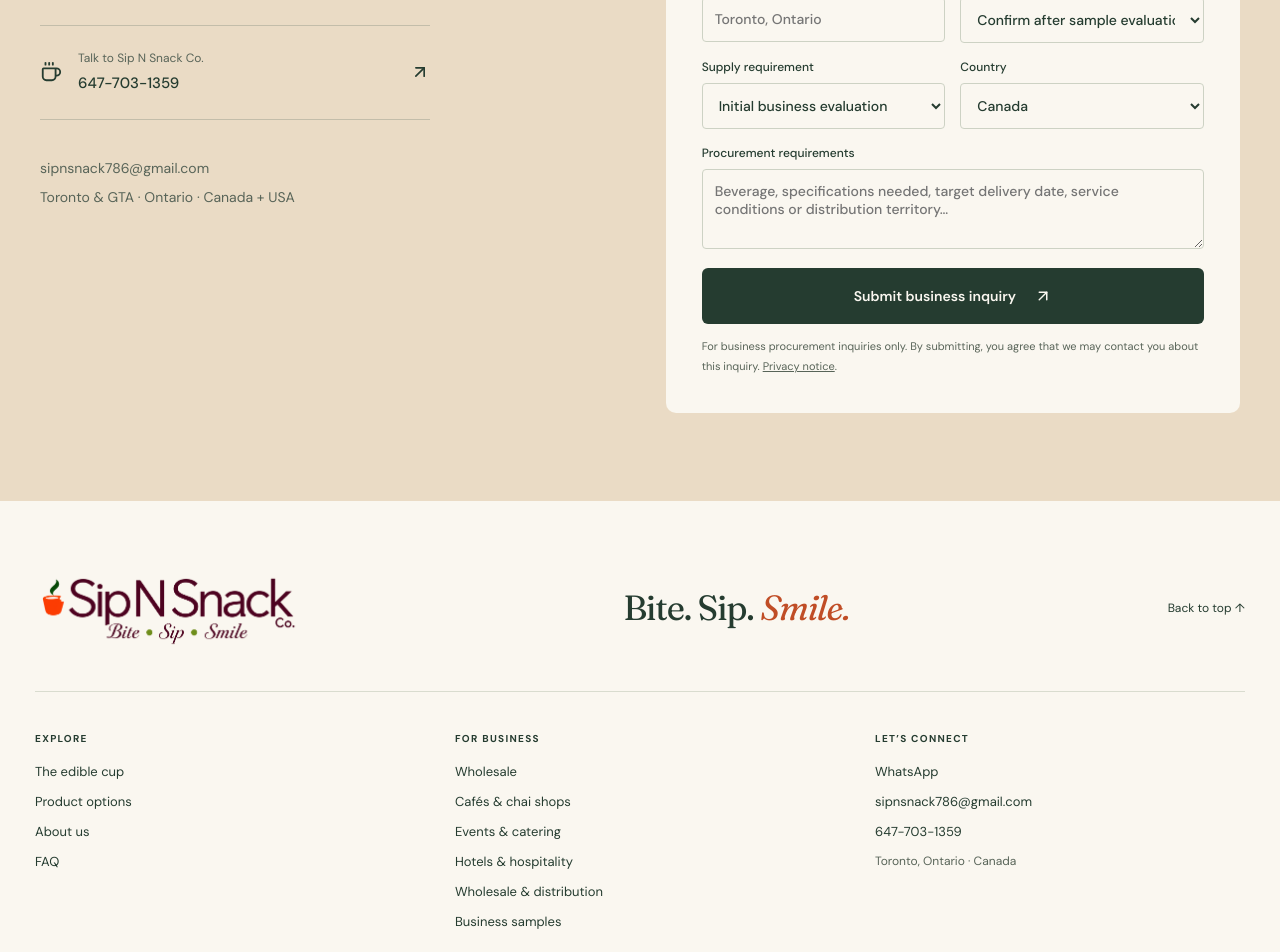
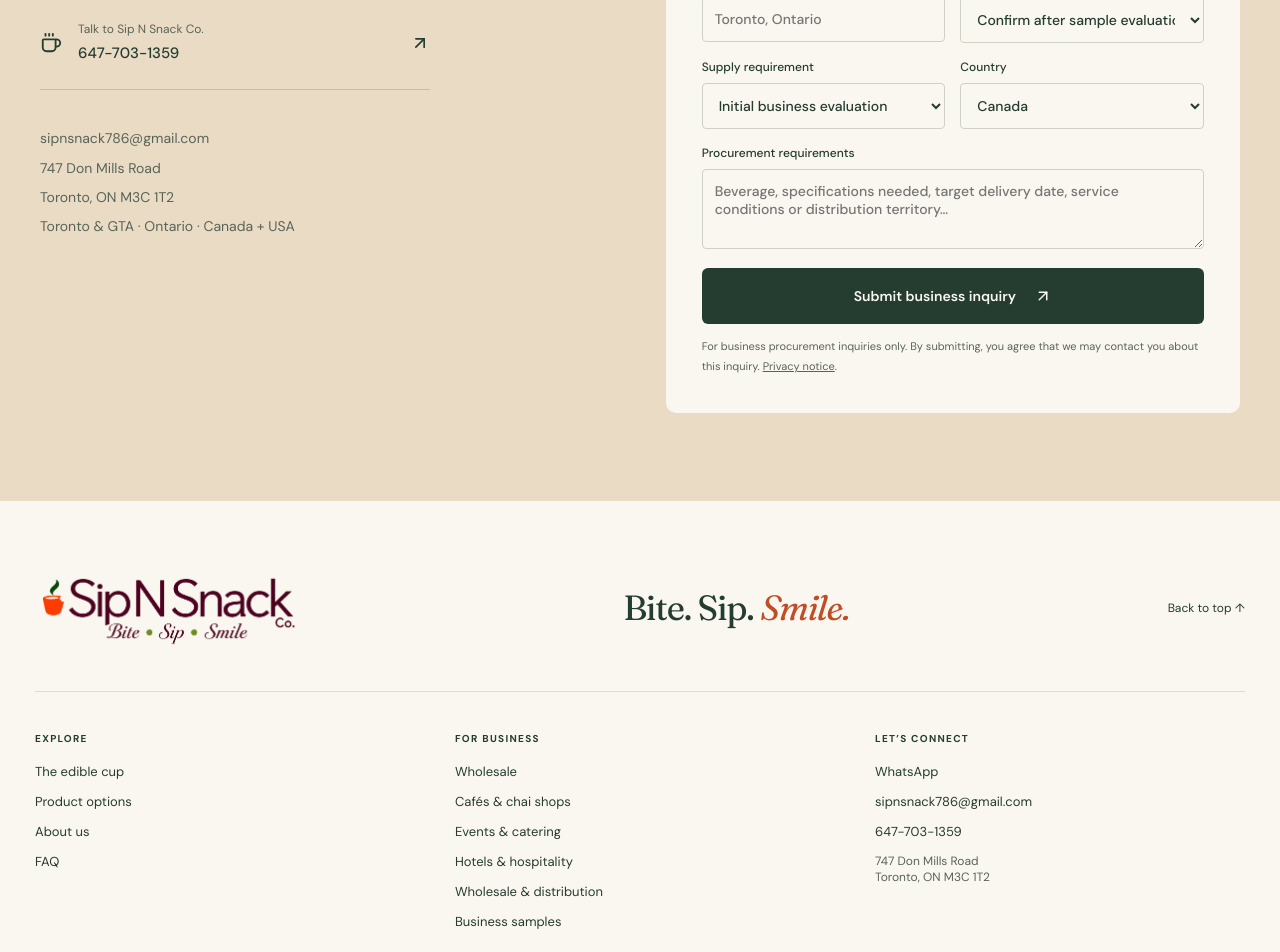
Before and after one commit to sipnsnack786-eng/sipnsnackco-website, a React (Vite) app: page / in a window 1280 px wide. Shown: the part 8360-9312 px from the top of the page. Built offline with nearby package versions, Linux system fonts and the light colour scheme.

Commit message:
Show business address in contact section and all page footers

```diff
--- a/Storefront.tsx
+++ b/Storefront.tsx
@@ -81,9 +81,9 @@ export default function Storefront() {
       <section className="how section" id="procurement"><div><span className="eyebrow">FROM FIRST TASTING TO REGULAR SUPPLY</span><h2>Your next serve.<br/><em>Three clear steps.</em></h2></div><div className="steps">{[["Evaluate.", "Review product information and try samples with your team."], ["Get a quote.", "Share quantity, location and timing for your business order."], ["Plan supply.", "Confirm your order, delivery arrangements and next steps."]].map(([title, description], i) => <article key={title}><span>0{i + 1}</span><h3>{title}</h3><p>{description}</p></article>)}</div></section>
       <section className="story section" id="our-story"><div className="story-image"><img src="/images/bite.jpg" alt="Illustrative edible cup with a bite from its rim" width="1376" height="768" loading="lazy"/><span className="story-label">A LITTLE DIFFERENT.<br/><em>By the last bite.</em></span></div><div className="story-copy"><span className="eyebrow">SIP N SNACK CO. / TORONTO, CANADA</span><h2>For the businesses<br/><em>behind the moment.</em></h2><p>Some experiences start with a drink. Ours continues with the cup.</p><p>Sip N Snack Co. supplies made-to-order edible cups produced in India to business buyers in Canada and the USA. Our focus starts in Toronto and the GTA, extends across Ontario, and welcomes wholesale inquiries beyond.</p><p>We work with café owners, hospitality teams, professional caterers and distributors who want to explore something different for their customers. Start with your menu and your requirements. We’ll help you plan the next step.</p><a className="text-link" href="#inquiry">Let’s talk about your business <ArrowRight size={18}/></a></div></section>
       <section className="faq section" id="faq"><div><span className="eyebrow">A FEW THINGS YOU MAY BE WONDERING</span><h2>Good questions.<br/><em>Clear answers.</em></h2><p>Planning your first order?<br/><a href={`mailto:${SITE.email}`}>Ask us directly <ArrowUpRight size={15}/></a></p></div><div className="faq-list">{faqs.map(([q, a], i) => <article key={q}><h3><button onClick={() => setOpenFaq(openFaq === i ? null : i)} aria-expanded={openFaq === i} aria-controls={`faq-answer-${i}`}>{q}{openFaq === i ? <Minus size={18}/> : <Plus size={18}/>}</button></h3><div id={`faq-answer-${i}`} hidden={openFaq !== i}><p>{a}</p></div></article>)}</div></section>
-      <section className="contact section" id="contact"><div className="contact-copy"><span className="eyebrow">YOUR BUSINESS. YOUR NEXT SERVE.</span><h2>Let’s make<br/><em>it happen.</em></h2><p>Tell us about your business, your drinks and the quantity you have in mind. Request samples, wholesale pricing or a distribution discussion.</p><div className="contact-options"><a href={wa}><MessageCircle size={22}/><span>Start a conversation<strong>Message us on WhatsApp</strong></span><ArrowUpRight size={20}/></a><a href="tel:+16477031359"><Coffee size={22}/><span>Talk to Sip N Snack Co.<strong>{SITE.phone}</strong></span><ArrowUpRight size={20}/></a></div><p className="contact-email"><a href={`mailto:${SITE.email}`}>{SITE.email}</a><br/>Toronto & GTA · Ontario · Canada + USA</p></div><Inquiry flavor={f.name}/></section>
+      <section className="contact section" id="contact"><div className="contact-copy"><span className="eyebrow">YOUR BUSINESS. YOUR NEXT SERVE.</span><h2>Let’s make<br/><em>it happen.</em></h2><p>Tell us about your business, your drinks and the quantity you have in mind. Request samples, wholesale pricing or a distribution discussion.</p><div className="contact-options"><a href={wa}><MessageCircle size={22}/><span>Start a conversation<strong>Message us on WhatsApp</strong></span><ArrowUpRight size={20}/></a><a href="tel:+16477031359"><Coffee size={22}/><span>Talk to Sip N Snack Co.<strong>{SITE.phone}</strong></span><ArrowUpRight size={20}/></a></div><p className="contact-email"><a href={`mailto:${SITE.email}`}>{SITE.email}</a><br/>{SITE.address1}<br/>{SITE.address2}<br/>Toronto & GTA · Ontario · Canada + USA</p></div><Inquiry flavor={f.name}/></section>
     </main>
-    <footer className="site-footer"><div className="footer-top"><Brand/><p>Bite. Sip. <em>Smile.</em></p><a className="back-top" href="#the-cup">Back to top ↑</a></div><div className="footer-links"><div><span>EXPLORE</span><a href="#the-cup">The edible cup</a><a href="#flavours">Product options</a><a href="#our-story">About us</a><a href="#faq">FAQ</a></div><div><span>FOR BUSINESS</span><a href="/wholesale">Wholesale</a>{segments.map(([title, href]) => <a href={href} key={href}>{title}</a>)}<a href={sampleLink}>Business samples</a></div><div><span>LET’S CONNECT</span><a href={wa}>WhatsApp</a><a href={`mailto:${SITE.email}`}>{SITE.email}</a><a href="tel:+16477031359">{SITE.phone}</a><p>Toronto, Ontario · Canada</p></div></div><div className="footer-bottom"><span>© 2026 Sip N Snack Co. · Bite • Sip • Smile.</span><span><a href="/privacy">Privacy</a> · Product imagery is illustrative.</span></div></footer>
+    <footer className="site-footer"><div className="footer-top"><Brand/><p>Bite. Sip. <em>Smile.</em></p><a className="back-top" href="#the-cup">Back to top ↑</a></div><div className="footer-links"><div><span>EXPLORE</span><a href="#the-cup">The edible cup</a><a href="#flavours">Product options</a><a href="#our-story">About us</a><a href="#faq">FAQ</a></div><div><span>FOR BUSINESS</span><a href="/wholesale">Wholesale</a>{segments.map(([title, href]) => <a href={href} key={href}>{title}</a>)}<a href={sampleLink}>Business samples</a></div><div><span>LET’S CONNECT</span><a href={wa}>WhatsApp</a><a href={`mailto:${SITE.email}`}>{SITE.email}</a><a href="tel:+16477031359">{SITE.phone}</a><p>{SITE.address1}<br/>{SITE.address2}</p></div></div><div className="footer-bottom"><span>© 2026 Sip N Snack Co. · Bite • Sip • Smile.</span><span><a href="/privacy">Privacy</a> · Product imagery is illustrative.</span></div></footer>
     <a className="floating-whatsapp" href={wa} aria-label="Message Sip N Snack on WhatsApp"><MessageCircle size={24}/></a><div className="mobile-sticky"><a href="tel:+16477031359" aria-label="Call Sip N Snack Co."><Coffee size={21}/></a><a href={sampleLink}>Request business samples <ArrowUpRight size={18}/></a></div>
   </>;
 }
--- a/scripts/generate-pages.mjs
+++ b/scripts/generate-pages.mjs
@@ -43,7 +43,7 @@ const pages = {
 };
 const escape = s => s.replaceAll("&", "&amp;").replaceAll('"', "&quot;").replaceAll("<", "&lt;").replaceAll(">", "&gt;");
 const nav = `<header class="site-header"><div class="header-inner"><a class="brand" href="/" aria-label="Sip N Snack Co. home"><img class="brand-logo" src="/images/sip-n-snack-logo-final.png" alt="Sip N Snack Co. — Bite • Sip • Smile" width="2172" height="724"></a><nav class="landing-nav" aria-label="Business navigation"><a href="/">Home</a><a href="/wholesale">Wholesale</a><a href="/cafes">Cafés</a><a href="/events">Events</a><a href="/hospitality">Hotels</a><a href="/distributors">Distributors</a></nav></div></header>`;
-const footer = `<footer class="site-footer"><div class="footer-bottom"><span>© 2026 Sip N Snack Co. · Bite • Sip • Smile.</span><a href="/privacy">Privacy</a><a href="mailto:sipnsnack786@gmail.com">sipnsnack786@gmail.com</a></div></footer>`;
+const footer = `<footer class="site-footer"><div class="footer-bottom"><span>© 2026 Sip N Snack Co. · Bite • Sip • Smile.</span><a href="/privacy">Privacy</a><a href="mailto:sipnsnack786@gmail.com">sipnsnack786@gmail.com</a><span>747 Don Mills Road, Toronto, ON M3C 1T2</span></div></footer>`;
 const head = (route, title, description) => `<!doctype html><html lang="en"><head><meta charset="utf-8"><meta name="viewport" content="width=device-width,initial-scale=1"><title>${escape(title)} | Sip N Snack Co.</title><meta name="description" content="${escape(description)}"><meta name="robots" content="index,follow"><link rel="canonical" href="https://www.sipnsnackco.ca/${route}"><meta property="og:type" content="website"><meta property="og:title" content="${escape(title)} | Sip N Snack Co."><meta property="og:description" content="${escape(description)}"><meta property="og:url" content="https://www.sipnsnackco.ca/${route}"><meta property="og:image" content="https://www.sipnsnackco.ca/images/hero-cup.jpg"><meta name="twitter:card" content="summary_large_image"><link rel="icon" type="image/png" href="/images/sip-n-snack-icon.png"><link rel="apple-touch-icon" href="/images/sip-n-snack-icon.png"><link rel="stylesheet" href="/storefront.css"></head><body><div class="announcement">Bite • Sip • Smile. <span>Serving business buyers in Canada + USA</span></div>${nav}`;
 await writeFile("public/storefront.css", await readFile("storefront.css", "utf8"));
 for (const [route,p] of Object.entries(pages)) {
```
Also changed, not shown: public/cafes.html (+1 -1 lines), public/distributors.html (+1 -1 lines), public/events.html (+1 -1 lines), public/hospitality.html (+1 -1 lines), public/privacy.html (+1 -1 lines), public/wholesale.html (+1 -1 lines).
